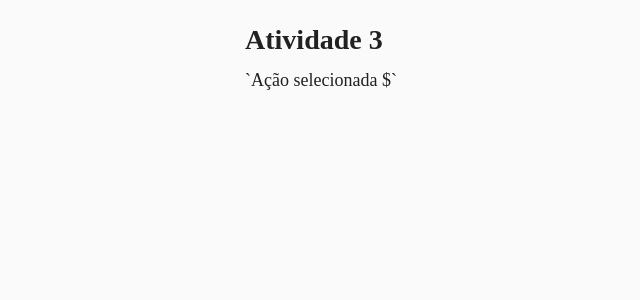
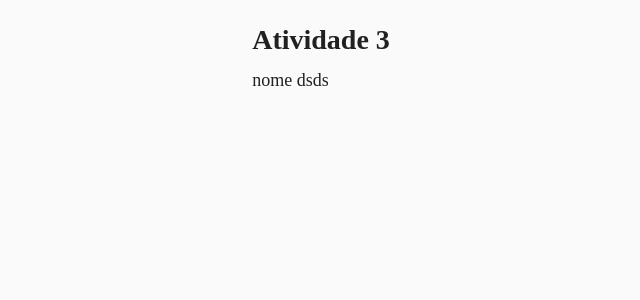
Before and after one commit to murilo-dev9/aula-nextjs, a Next.js app: page /atividades/atv-03 in a window 1280 px wide. Shown: the top 300 px of the page, without its empty margins (319-959 px from the left). Built offline with nearby package versions, Linux system fonts and the light colour scheme.

Commit message:
atividade 3 meio

```diff
--- a/src/app/atividades/atv-03/botão/index.jsx
+++ b/src/app/atividades/atv-03/botão/index.jsx
@@ -1,12 +1,11 @@
 export default Botao;
-
 import stlyle from "./index.module.css"
 
 function Botao({text, click, action}){
     return(
 
-        <button className={`${stlyle.bt} ${action ==="" ? stlyle.c1 : stlyle.c2 } `}>
-            {Text}
+        <button onclick={click} className={`${stlyle.bt} ${action === "" ? stlyle.c1 : stlyle.c2 } `}>
+            {text}
         </button>
 
     )
--- a/src/app/atividades/atv-03/page.jsx
+++ b/src/app/atividades/atv-03/page.jsx
@@ -1,18 +1,39 @@
+'use client'
 
-import Botao from "./botão"
+import { useState } from "react";
+import Botao from "./botão";
 import Link from "next/link";
 import Style from"./page.module.css"
 
 export default function Componentes (){
 
-  /*  const cdt=(
+ const [name, setName] = useState("");
 
-    )*/
+    function handleabel(){
+        setName("Abel");
+    }
 
+    function handlemiguel(){
+        setName("Miguel");
+    }
+
+    function handlelucifer(){
+        setName("Lucifer");
+    }
+
+    function handlecaim(){
+        setName("Caim");
+    }
+
+    function handleJesus(){
+        setName("Jesus");
+    }
     return(
         <div>
             <h1>Atividade 3</h1>
-            <label >`Ação selecionada ${}`</label>
+            <label>{`nome ${name} `}</label>
+
+            <label click={setName}>dsds</label>
         </div>
     )
 }
--- a/src/app/page.jsx
+++ b/src/app/page.jsx
@@ -15,6 +15,7 @@ function Home() {
       <h1>Atividades</h1>
       <Link href="/atividades/atv-01">atividade1</Link>
       <Link href="/atividades/atv-02">atividade2</Link>
+      <Link href="/atividades/atv-03">atividade3</Link>
     </div>
     </div>
   );
```
